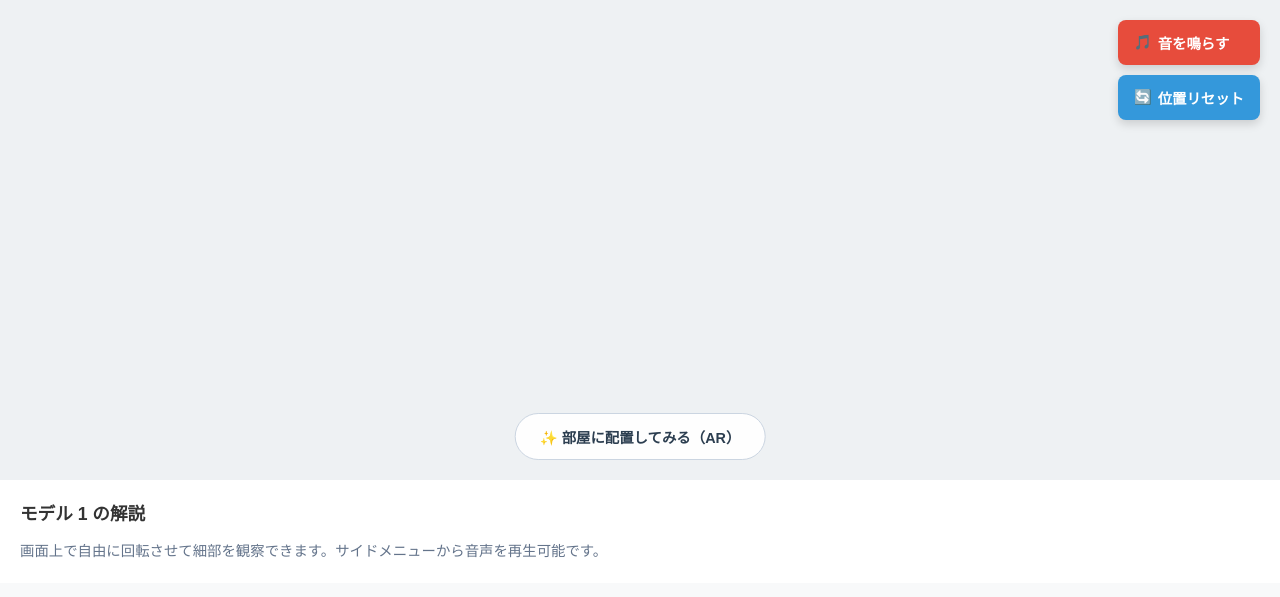
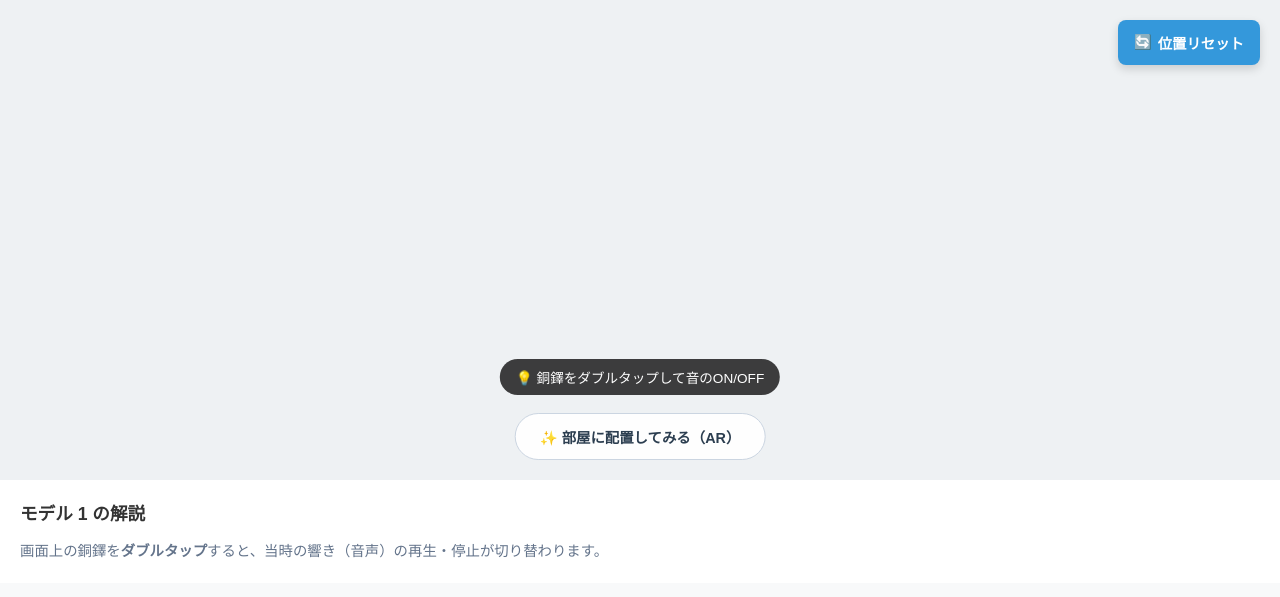
Before and after one commit to OU42823/doki, a Flask app: page /model1 in a window 1280 px wide. Shown: the part 62-659 px from the top of the page. Run offline with Flask 3, Linux system fonts and the light colour scheme; some libraries are stand-ins or nearby versions.

Commit message:
39回目のコミット

```diff
--- a/templates/doutaku1.html
+++ b/templates/doutaku1.html
@@ -16,17 +16,24 @@
         }
 
         .viewer-container { position: relative; width: 100%; height: 60vh; background: #eef1f3; }
-        model-viewer { width: 100%; height: 100%; }
+        model-viewer { width: 100%; height: 100%; cursor: pointer; }
 
+        /* 📱 右サイドの操作メニュー（位置リセット用） */
         .side-menu { position: absolute; top: 20px; right: 20px; z-index: 10; display: flex; flex-direction: column; gap: 10px; }
 
         .menu-btn {
-            background-color: #e74c3c; color: white; border: none; border-radius: 8px;
+            background-color: #3498db; color: white; border: none; border-radius: 8px;
             padding: 12px 16px; font-size: 0.9rem; font-weight: bold; cursor: pointer;
             box-shadow: 0 4px 10px rgba(0,0,0,0.15); display: flex; align-items: center; gap: 6px;
         }
-        .menu-btn.playing { background-color: #34495e; }
-        .reset-btn { background-color: #3498db; }
+
+        /* 🎵 画面の下部に表示する音声の状態を知らせるメッセージ（お好みで） */
+        .audio-hint {
+            position: absolute; bottom: 85px; left: 50%; transform: translateX(-50%);
+            background: rgba(0, 0, 0, 0.75); color: white; padding: 8px 16px;
+            border-radius: 20px; font-size: 0.85rem; pointer-events: none; z-index: 10;
+            transition: opacity 0.3s;
+        }
 
         #ar-button {
             background-color: rgba(255, 255, 255, 0.95); color: #2c3e50; border: 1px solid #cbd5e1;
@@ -66,11 +73,11 @@
             <button slot="ar-button" id="ar-button">✨ 部屋に配置してみる（AR）</button>
         </model-viewer>
 
+        <!-- 🎵 操作ヒントの表示 -->
+        <div id="audio-hint" class="audio-hint">💡 銅鐸をダブルタップして音のON/OFF</div>
+
         <div class="side-menu">
-            <button id="play-btn" class="menu-btn" onclick="toggleAudio()">
-                <span>🎵</span> <span id="btn-text">音を鳴らす</span>
-            </button>
-            <button class="menu-btn reset-btn" onclick="resetModel()">
+            <button class="menu-btn" onclick="resetModel()">
                 <span>🔄</span> 位置リセット
             </button>
         </div>
@@ -78,25 +85,44 @@
 
     <div class="info-panel">
         <h2>モデル 1 の解説</h2>
-        <p>画面上で自由に回転させて細部を観察できます。サイドメニューから音声を再生可能です。</p>
+        <p>画面上の銅鐸を<strong>ダブルタップ</strong>すると、当時の響き（音声）の再生・停止が切り替わります。</p>
     </div>
 
     <script>
         const audio = document.getElementById('doutaku-sound');
-        const btn = document.getElementById('play-btn');
-        const btnText = document.getElementById('btn-text');
         const viewer = document.getElementById('viewer');
+        const hint = document.getElementById('audio-hint');
+
+        // 🖱️ 3Dビューア部分をダブルタップ（PCはdblclick、スマホはタップ間隔で判定）したときの処理
+        let lastTapTime = 0;
+        viewer.addEventListener('click', (e) => {
+            const currentTime = new Date().getTime();
+            const tapLength = currentTime - lastTapTime;
+
+            // 300ミリ秒以内に2回タップされたら「ダブルタップ」とみなす
+            if (tapLength < 300 && tapLength > 0) {
+                toggleAudio();
+                e.preventDefault();
+            }
+            lastTapTime = currentTime;
+        });
 
         function toggleAudio() {
             if (audio.paused) {
                 audio.play().catch(err => console.log("再生エラー:", err));
-                btnText.innerText = "音を止める";
-                btn.classList.add('playing');
+                hint.innerText = "🎵 音声を再生中...";
+                hint.style.background = "rgba(231, 76, 60, 0.85)";
             } else {
                 audio.pause();
-                btnText.innerText = "音を鳴らす";
-                btn.classList.remove('playing');
+                hint.innerText = "🔇 音声を停止しました";
+                hint.style.background = "rgba(52, 73, 94, 0.85)";
             }
+
+            // 2秒後にヒントの表示を元に戻す
+            setTimeout(() => {
+                hint.innerText = "💡 銅鐸をダブルタップして音のON/OFF";
+                hint.style.background = "rgba(0, 0, 0, 0.75)";
+            }, 2000);
         }
 
         function resetModel() {
```
Also changed, not shown: templates/doutaku2.html (+39 -15 lines).
